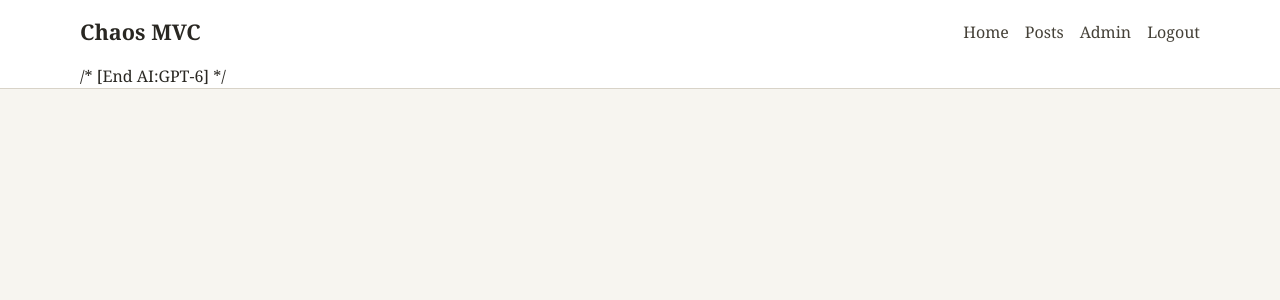
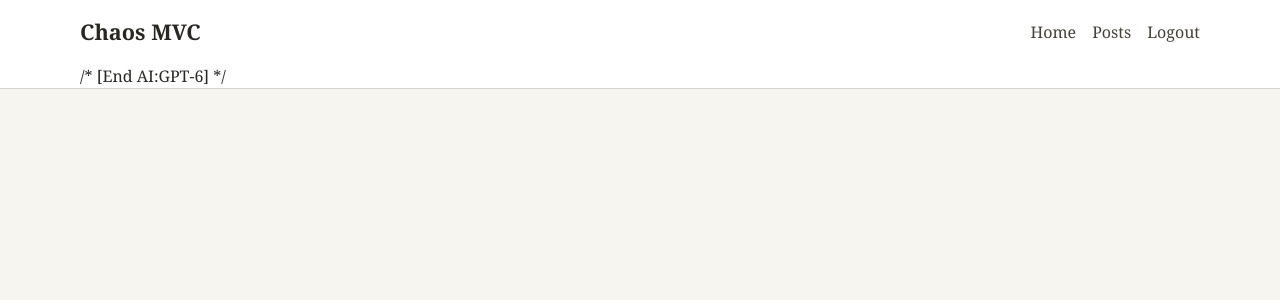
Before and after one commit to poemei/stn-labz.com, a PHP site: template app/views/inc/classic_head.php in a window 1280 px wide. Shown: the top 300 px of the page. Run offline with PHP 8.4, Linux system fonts and the light colour scheme; the template is opened without the code that fills it, so the values that code supplies are empty; the visitor is signed in with stand-in values (Sample User, id 1); some libraries are stand-ins or nearby versions.

Commit message:
fix(nav): hide Admin link when no authorized modules remain

```diff
--- a/app/views/inc/classic_nav.php
+++ b/app/views/inc/classic_nav.php
@@ -12,7 +12,7 @@ $siteName = (string) ($SITE['name'] ?? 'Chaos MVC');
         <li><a href="/">Home</a></li>
         <li><a href="/posts">Posts</a></li>
         <?php if (isset($_SESSION['user_id'])): ?>
-            <?php if (admin_access::tier() > 0): ?>
+            <?php if (admin_access::hasAdminNavigation()): ?>
                 <li><a href="/admin">Admin</a></li>
             <?php endif; ?>
             <li>
```
